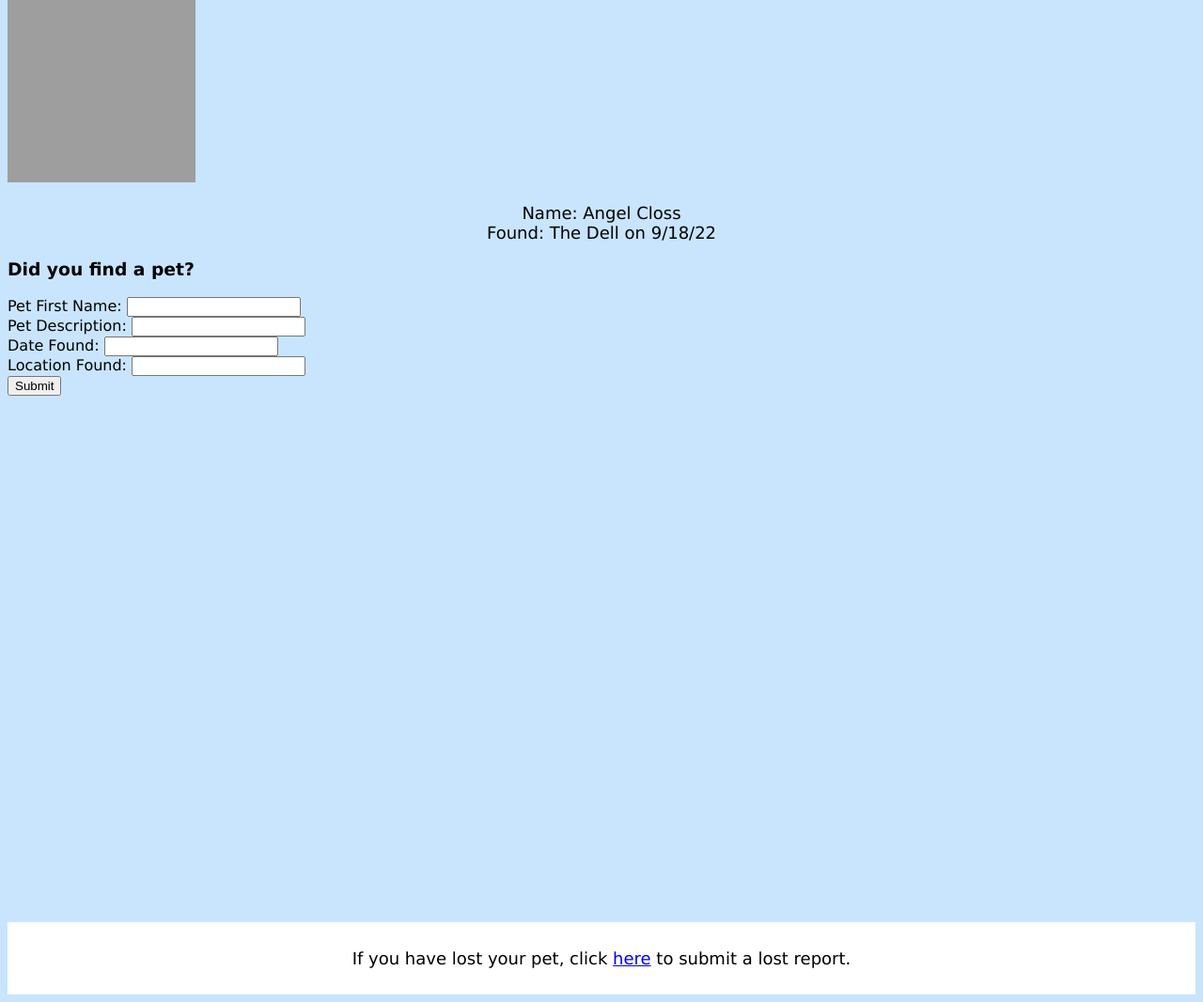
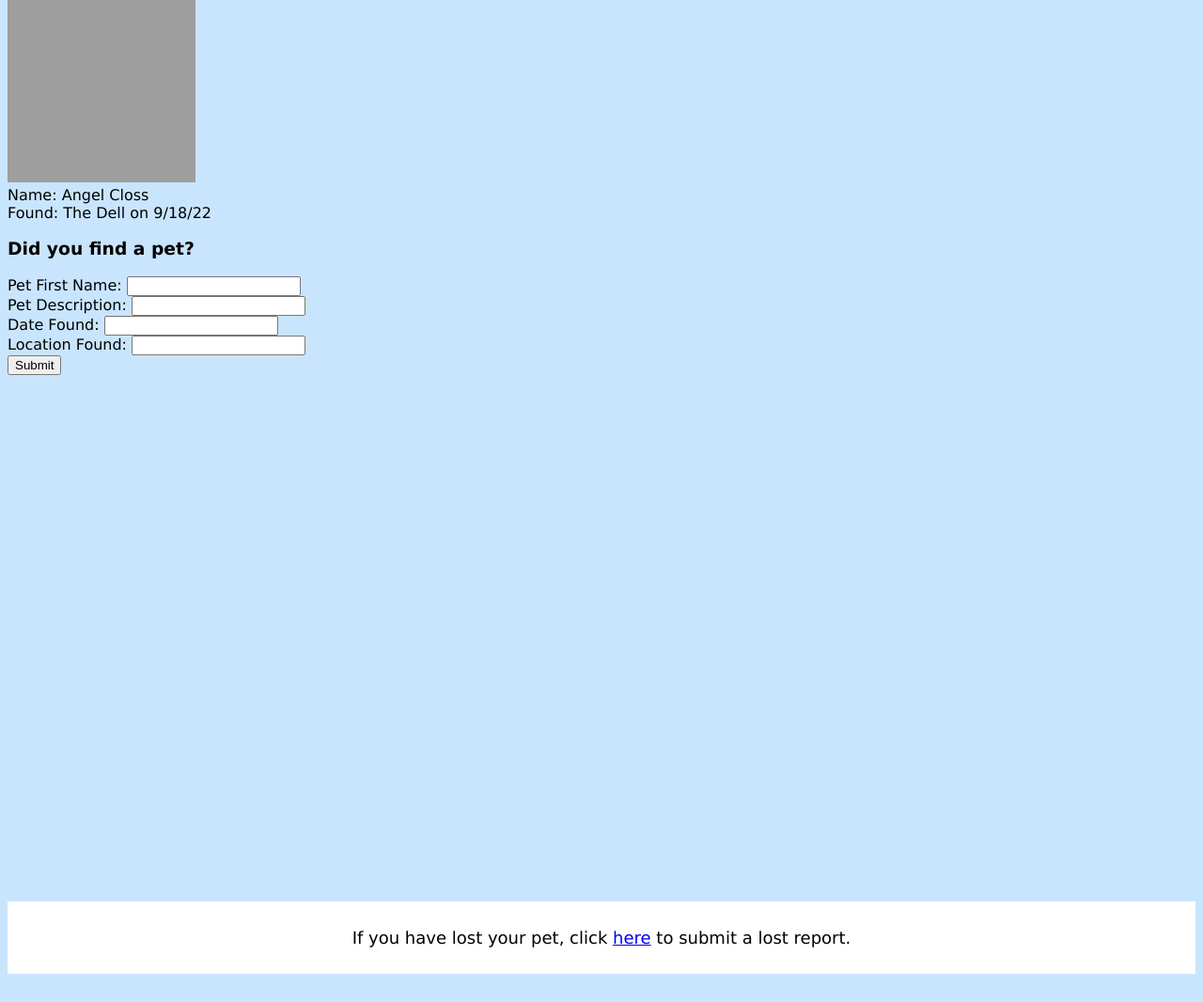
Before and after one commit to alhussainia/WebDevProject, a PHP site: page /found.php in a window 1280 px wide. Shown: the part 342-1408 px from the top of the page at 94% size. After the commit the page ends 1378 px from the top, so only its background shows below. Run offline with PHP 8.4, Linux system fonts and the light colour scheme; grey boxes are pictures that could not be loaded.

Commit message:
Edited a few more style issues

```diff
--- a/src/found.php
+++ b/src/found.php
@@ -6,24 +6,22 @@
     <meta http-equiv="X-UA-Compatible" content="IE=edge">
     <meta name="viewport" content="width=device-width, initial-scale=1.0">
     <link rel="stylesheet" type="text/css" href="css/styles.css">
-    <h1 style= "text-align: center">Found</h1>
 </head>
 
 <body>
+    <h1>Found</h1>
 
     <?PHP require("navbar.php");?>
 
     <div>
-        <h2 style="text-align: center">Found Pets</h2>
+        <h2>Found Pets</h2>
         <p>The purpose of this page is for students to report any found and caught animals on campus.</p>
-
-
     </div>
 
         <div>
         <h3> Found Pets: </h3>
         <img src="../imgs/Angel.png" style="height:250px; width:200px; color: #004B98;">
-        <p>Name: Angel Closs <BR>Found: The Dell on 9/18/22</p>
+        <div>Name: Angel Closs <BR>Found: The Dell on 9/18/22</div>
         </div>
 
 
--- a/src/index.php
+++ b/src/index.php
@@ -2,7 +2,6 @@
 <html lang="en">
 
 <head>
-    <title style="font-size: 100px; color: #004B98;">Elizabethtown College's Pet Profiles</title>
     <meta charset="UTF-8">
     <meta http-equiv="X-UA-Compatible" content="IE=edge">
     <meta name="viewport" content="width=device-width, initial-scale=1.0">
--- a/src/lost.php
+++ b/src/lost.php
@@ -6,10 +6,12 @@
     <meta http-equiv="X-UA-Compatible" content="IE=edge">
     <meta name="viewport" content="width=device-width, initial-scale=1.0">
     <link rel="stylesheet" type="text/css" href="css/styles.css">
-    <h1>Lost</h1>
+
 </head>
 
 <body>
+
+    <h1>Lost</h1>
 
     <?PHP require("navbar.php");?>
 
```
